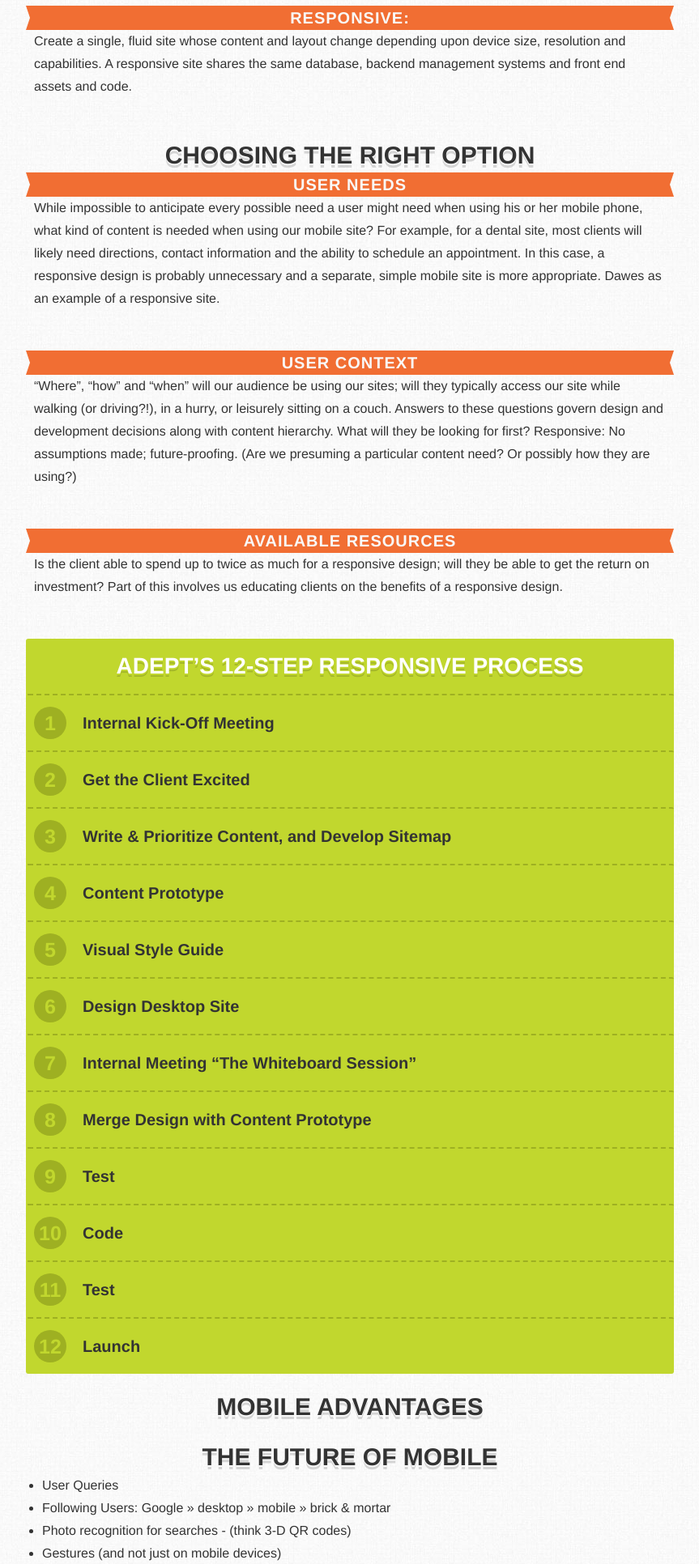
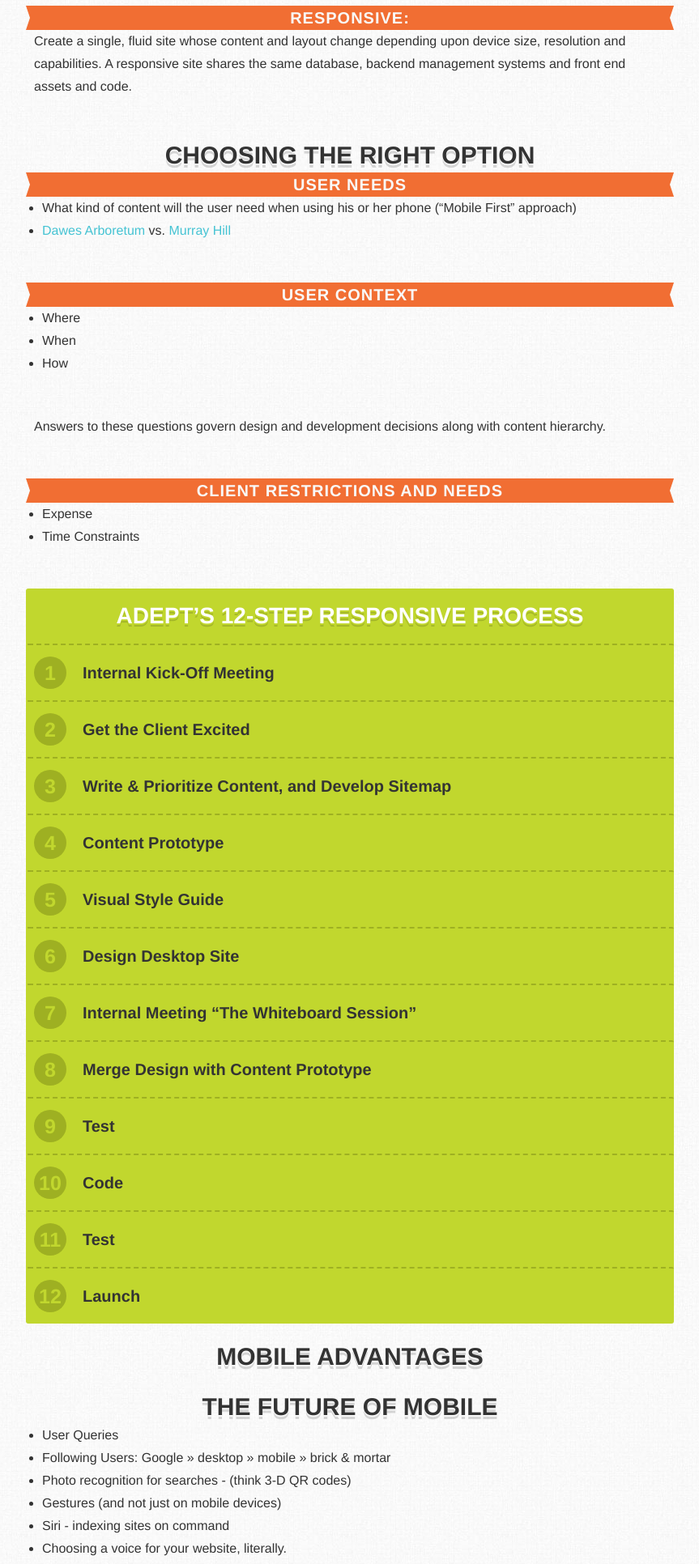
Before and after one commit to AdeptMarketing/mobile_summit, a PHP site: page / in a window 1280 px wide. Shown: the part 781-2713 px from the top of the page at 81% size, without its empty margins (208-1071 px from the left). Run offline with PHP 8.4, Linux system fonts and the light colour scheme; some libraries are stand-ins or nearby versions.

Commit message:
First pass at Phil's section

```diff
--- a/index.php
+++ b/index.php
@@ -46,11 +46,23 @@
 	<section id="section2">
 		<h1>Choosing the right option</h1>
 		<h2>User needs </h2>
-		<p>While impossible to anticipate every possible need a user might need when using his or her mobile phone, what kind of content is needed when using our mobile site?  For example, for a dental site, most clients will likely need directions, contact information and the ability to schedule an appointment. In this case, a responsive design is probably unnecessary and a separate, simple mobile site is more appropriate. Dawes as an example of a responsive site. </p>
+		<ul>
+			<li>What kind of content will the user need when using his or her phone (&#8220;Mobile First&#8221; approach)</li>
+			<li><a href="http://dawesarb.org" title="Dawes Arboretum">Dawes Arboretum</a> vs. <a href="http://murrayhillfamilydental.com" title="Cosmetic Dentist Grove City OH | Lincoln Village | Galloway, Ohio">Murray Hill</a>
+			</li>
+		</ul>
 		<h2>User Context</h2>
-		<p>&ldquo;Where&rdquo;, &ldquo;how&rdquo; and &ldquo;when&rdquo; will our audience be using our sites; will they typically access our site while walking (or driving?!), in a hurry, or leisurely sitting on a couch. Answers to these questions govern design and development decisions along with content hierarchy. What will they be looking for first?  Responsive:  No assumptions made; future-proofing.  (Are we presuming a particular content need? Or possibly how they are using?) </p>
-		<h2>Available Resources </h2>
-		<p>Is the client able to spend up to twice as much for a responsive design; will they be able to get the return on investment?  Part of this involves us educating clients on the benefits of a responsive design.</p>
+		<ul>
+			<li>Where</li>
+			<li>When</li>
+			<li>How</li>
+		</ul>
+		<p>Answers to these questions govern design and development decisions along with content hierarchy.</p>
+		<h2>Client Restrictions and Needs</h2>
+		<ul>
+			<li>Expense</li>
+			<li>Time Constraints</li>
+		</ul>
 	</section><!-- #section2 -->
 
 	<section id="section3">
```
